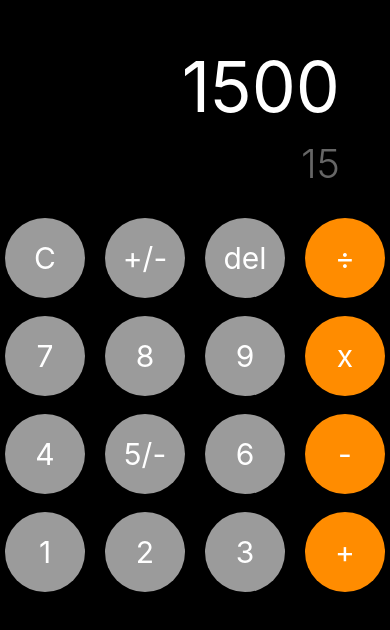
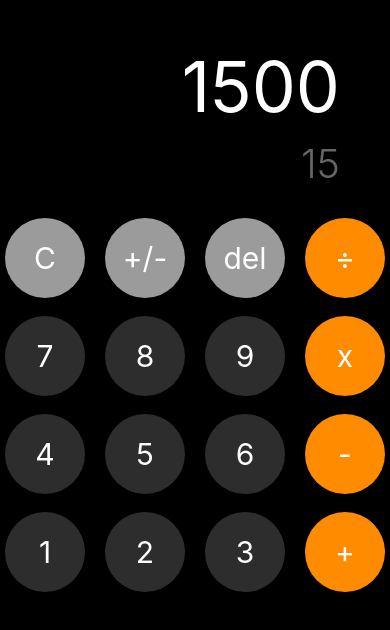
Before and after one commit to Nefta11/iosCalculator, a React Native app: screen / in a window 390 px wide. Shown: the part 214-844 px from the top of the page. Built offline with nearby package versions, Linux system fonts and the light colour scheme.

Commit message:
Eliminar propiedades de color de los botones numéricos en CalculatorScreen para simplificar el código y mantener la consistencia visual.

```diff
--- a/src/presentation/screens/CalculatorScreen.tsx
+++ b/src/presentation/screens/CalculatorScreen.tsx
@@ -18,23 +18,23 @@ const CalculatorScreen = () => {
             </View>
 
             <View style={styles.row}>
-                <CalculatorButton label="7" color={colors.lightGray} />
-                <CalculatorButton label="8" color={colors.lightGray} />
-                <CalculatorButton label="9" color={colors.lightGray} />
+                <CalculatorButton label="7"/>
+                <CalculatorButton label="8"/>
+                <CalculatorButton label="9"/>
                 <CalculatorButton label="x" color={colors.orange} />
             </View>
 
             <View style={styles.row}>
-                <CalculatorButton label="4" color={colors.lightGray} />
-                <CalculatorButton label="5/-" color={colors.lightGray} />
-                <CalculatorButton label="6" color={colors.lightGray} />
+                <CalculatorButton label="4"/>
+                <CalculatorButton label="5"/>
+                <CalculatorButton label="6"/>
                 <CalculatorButton label="-" color={colors.orange} />
             </View>
 
             <View style={styles.row}>
-                <CalculatorButton label="1" color={colors.lightGray} />
-                <CalculatorButton label="2" color={colors.lightGray} />
-                <CalculatorButton label="3" color={colors.lightGray} />
+                <CalculatorButton label="1"/>
+                <CalculatorButton label="2"/>
+                <CalculatorButton label="3"/>
                 <CalculatorButton label="+" color={colors.orange} />
             </View>
         </View >
```
